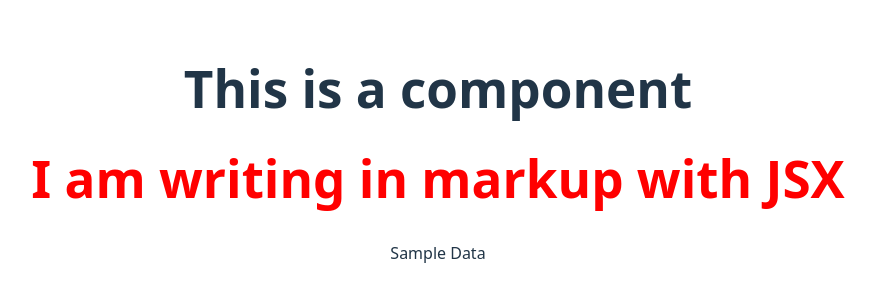
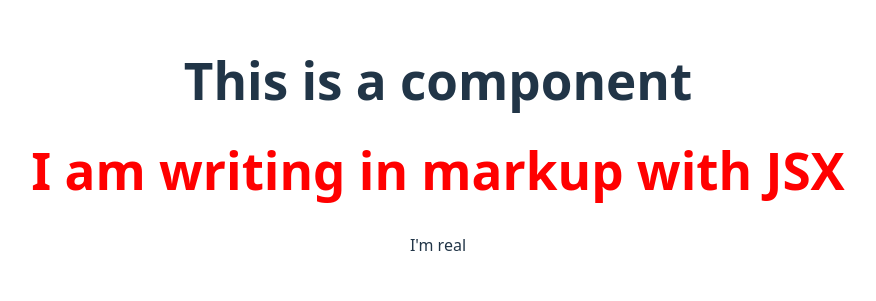
Before and after one commit to rshdgvn/appdev1, a React (Vite) app in the folder react-quickstart/: page / in a window 1280 px wide. Shown: the part 255-556 px from the top of the page, without its empty margins (202-1078 px from the left). Built offline with nearby package versions, Linux system fonts and the light colour scheme.

Commit message:
Done conditional rendering

```diff
--- a/react-quickstart/src/App.jsx
+++ b/react-quickstart/src/App.jsx
@@ -9,13 +9,22 @@ function App() {
   const headerStyles = {
     color: 'red'
   }
-  const data = 'Sample Data'
+
+  const value = true
+  let data;
+
+  if (value) {
+    data = "I'm real"
+  } else {
+    data = "I'm fake"
+  }
+
 
   return (
     <>
       <Component />
       <h1 style={headerStyles}>I am writing in markup with JSX</h1>
-      {data}
+      <p>{data}</p>
     </>
   );
 }
```
